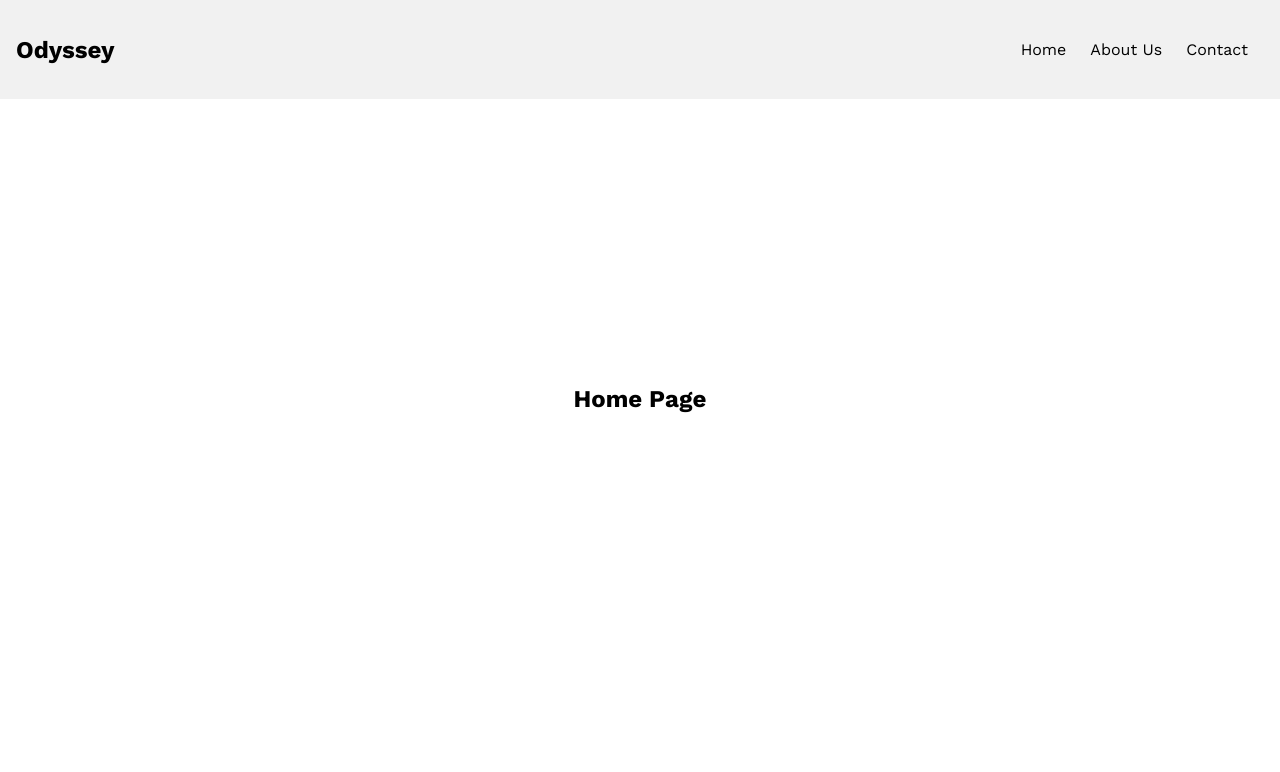
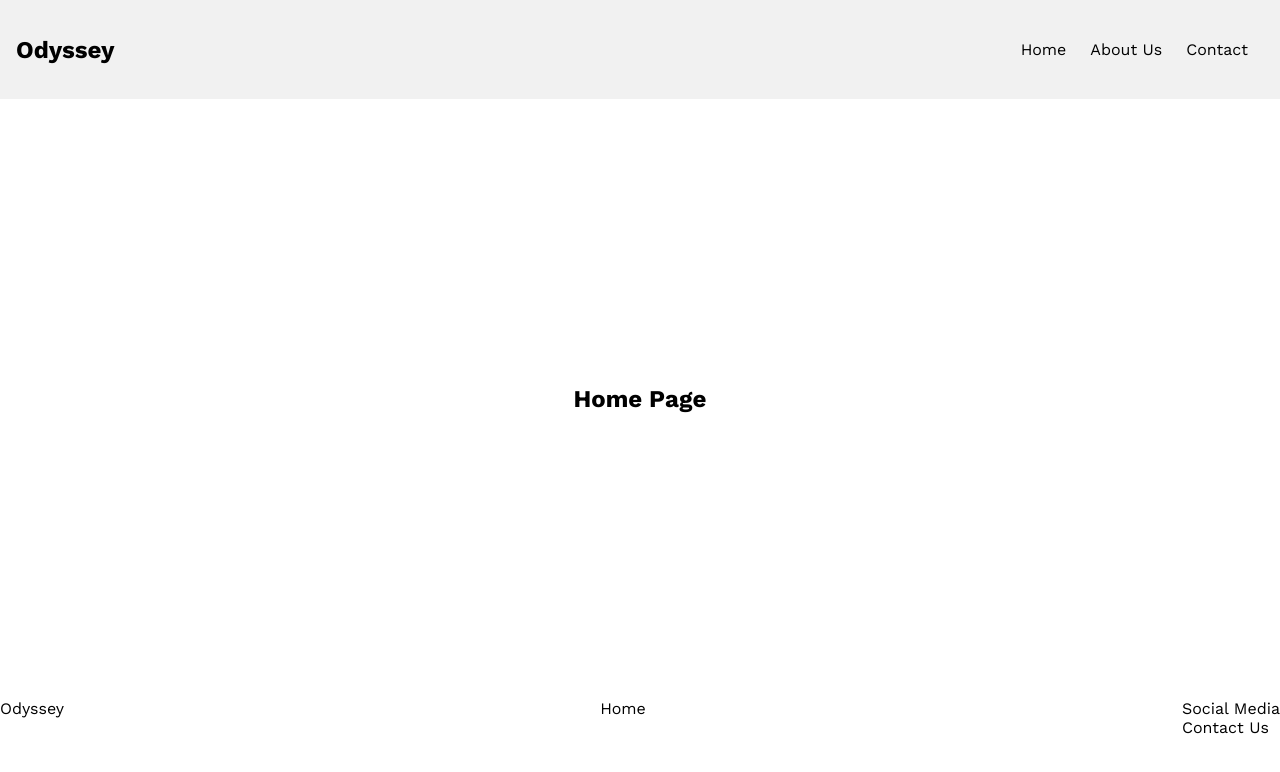
Before and after one commit to sdslabs/odyssey, a Next.js app in the folder frontend/: page / in a window 1280 px wide. Shown: the top 772 px of the page. Built offline with nearby package versions, Linux system fonts and the light colour scheme.

Commit message:
Basic footer

```diff
--- /dev/null
+++ b/frontend/components/Footer.js
@@ -0,0 +1,22 @@
+import React, { Component } from "react";
+
+class Footer extends Component {
+  render() {
+    return (
+      <div className="footer">
+        <div>
+            <p>Odyssey</p>
+        </div>
+        <div>
+            Home
+        </div>
+        <div>
+            <div>Social Media</div>
+            <div>Contact Us</div>
+        </div>
+      </div>
+    );
+  }
+}
+
+export default Footer;
--- a/frontend/pages/_app.js
+++ b/frontend/pages/_app.js
@@ -1,3 +1,4 @@
+import Footer from "../components/Footer";
 import Navbar from "../components/Navbar";
 import "../styles/globals.css";
 
@@ -6,6 +7,7 @@ function MyApp({ Component, pageProps }) {
     <>
       <Navbar />
       <Component {...pageProps} />
+      <Footer />
     </>
   );
 }
--- a/frontend/styles/globals.css
+++ b/frontend/styles/globals.css
@@ -1,4 +1,5 @@
 @import url('https://fonts.googleapis.com/css2?family=Work+Sans:wght@400;500;700&display=swap');
+
 * {
   margin: 0;
   padding: 0;
@@ -6,15 +7,18 @@
   box-sizing: border-box;
   font-family: 'Work Sans', sans-serif;
 }
+
 a{
   text-decoration: none;
   color: inherit;
 }
+
 header{
   position: sticky;
   z-index: 30;
   top: 0;
 }
+
 nav{
   display: flex;
   padding: 16px;
@@ -22,18 +26,21 @@ nav{
   align-items: center;
   background-color: #f1f1f1;
 }
+
 .nav__menu-bar{
   display: flex;
   flex-direction: column;
   row-gap: 6px;
   cursor: pointer;
 }
+
 .nav__menu-bar div{
   width: 40px;
   height: 4px;
   background-color: black;
   border-radius: 2px;
 }
+
 .nav__menu-list{
   display: flex;
   flex-direction: column;
@@ -47,9 +54,11 @@ nav{
   min-height: calc(100vh - 60px);
   background-color: #f1f1f1;
 }
+
 .nav__menu-list.active{
   right: 0;
 }
+
 .nav__link{
   font-size: 18px;
   position: relative;
@@ -66,6 +75,7 @@ nav{
   justify-content: center;
   align-items: center;
 }
+
 @media screen and (min-width: 768px) {
   .nav__menu-bar{
     display: none;
@@ -93,3 +103,11 @@ nav{
    width: 100%;
   }
 }
+
+.footer {
+  display: flex;
+  flex-direction: row;
+  align-content: space-between;
+  justify-content: space-between;
+  margin: auto;
+}
```
